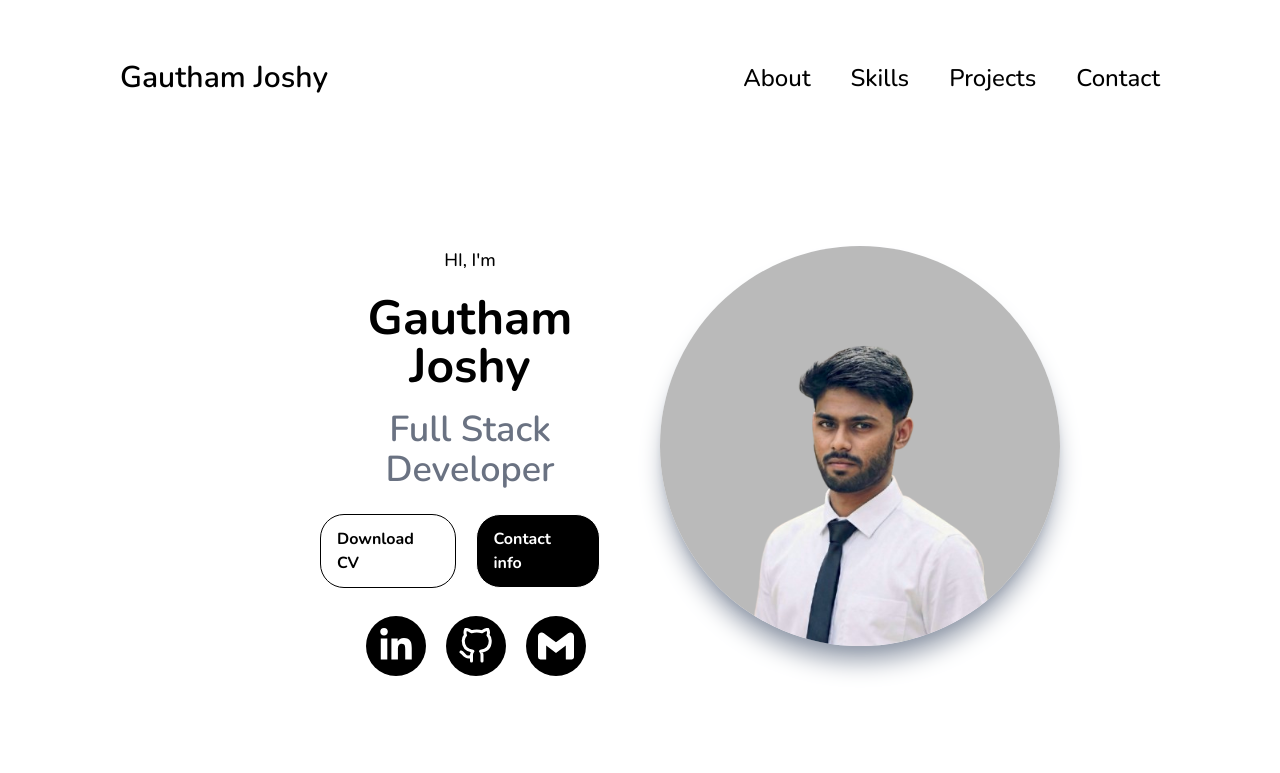
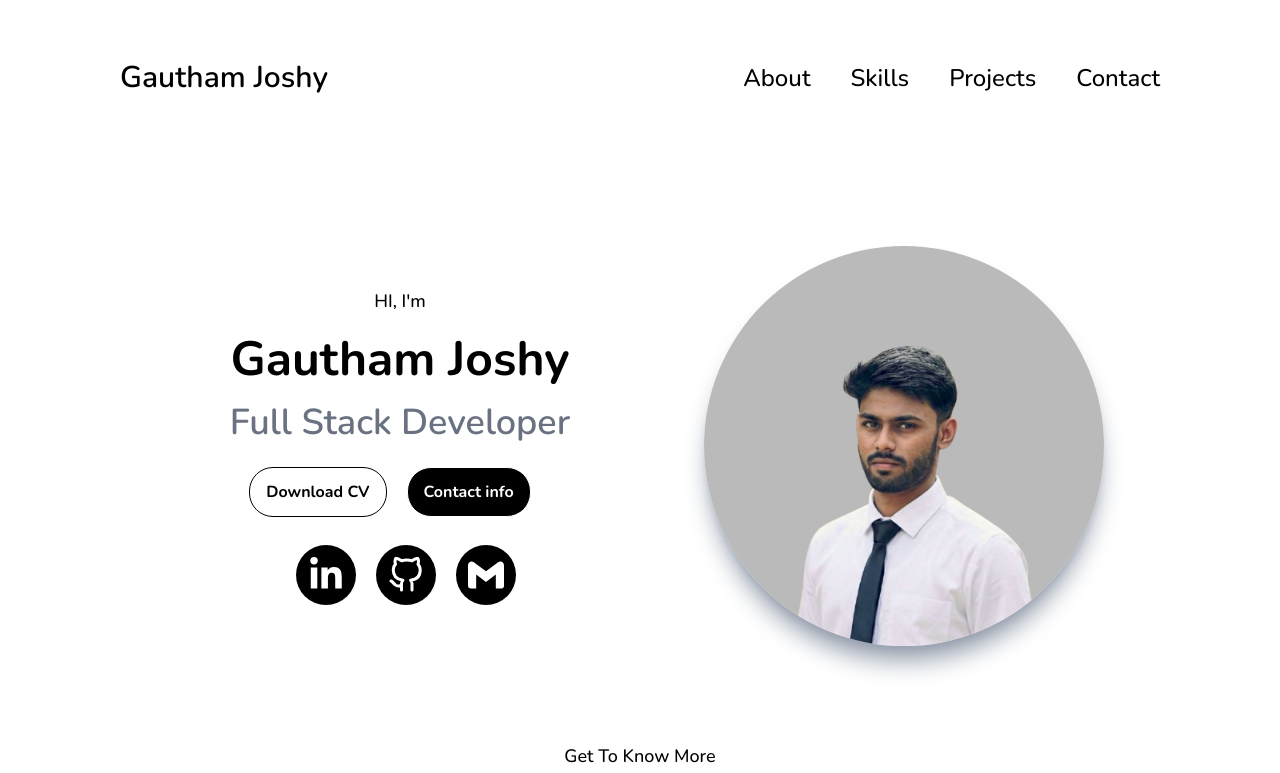
Before and after one commit to gauthamjoshy/currentPortfolio, a React (Vite) app: page / in a window 1280 px wide. Shown: the top 773 px of the page. Built offline with nearby package versions, Linux system fonts and the light colour scheme; a web font is replaced by a local one.

Commit message:
imge gap

```diff
--- a/src/components/Home.jsx
+++ b/src/components/Home.jsx
@@ -8,7 +8,7 @@ import { SiGmail } from 'react-icons/si'
 function Home() {
     return (
         <>
-            <div id='home' className='grid md:grid-cols-2 md:gap-10 md:mx-24 md:mt-32 mt-10'>
+            <div id='home' className='grid md:grid-cols-2 md:gap-32 md:mt-32 mt-10'>
                 {/* info */}
                 <div className='flex justify-center items-center md:ms-56'>
                     <div className=''>
```
